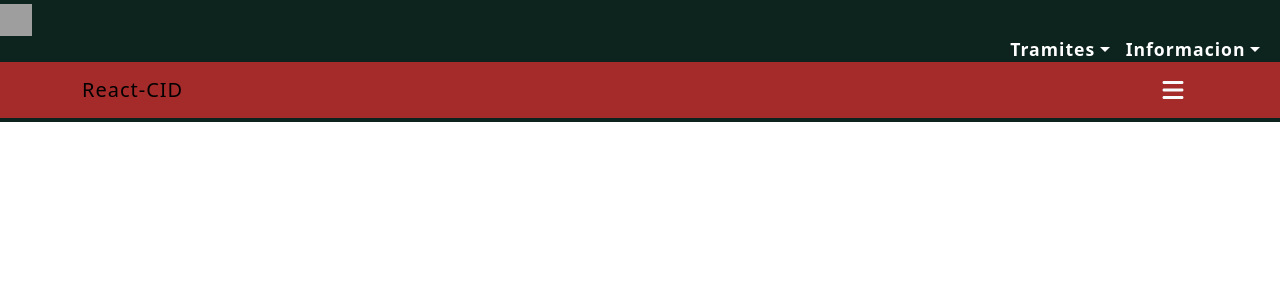
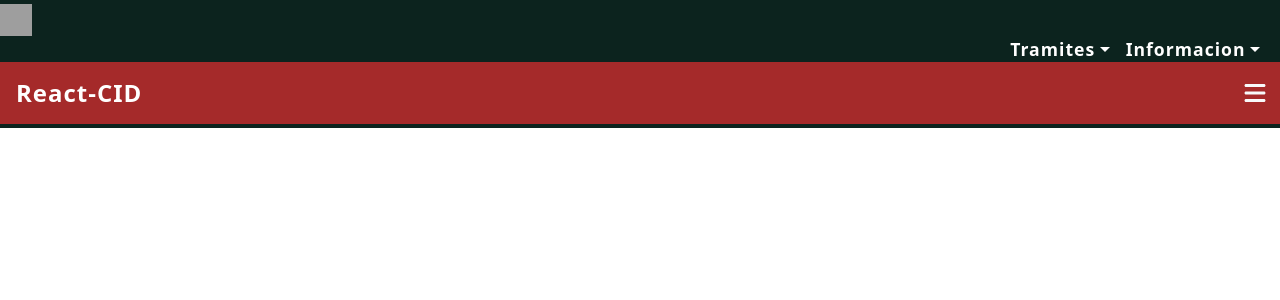
Before and after one commit to EduardoDamian9302/Pagina-Web-CID, a React (Vite) app: page / in a window 1280 px wide. Shown: the top 300 px of the page. Built offline with nearby package versions, Linux system fonts and the light colour scheme; grey boxes are pictures that could not be loaded.

Commit message:
Alineado de head inferior

```diff
--- a/src/Components/Head.module.css
+++ b/src/Components/Head.module.css
@@ -1,5 +1,6 @@
 .navbar {
   background-color: brown;
+  padding: 0px;
 }
 .navbar-brand {
   color: #ffffff;
--- a/src/Components/Head_inferior.tsx
+++ b/src/Components/Head_inferior.tsx
@@ -14,10 +14,21 @@ const HeadInferior: React.FC = () => {
   return (
     <div>
       <Navbar expand="lg" className={styles.navbar}>
-        <Container className={styles.navbarContainer}>
-          <Navbar.Brand href="#home" className={styles.navbarBrand}>
+        <Container fluid style={{ paddingLeft: 0, paddingRight: 0 }}>
+          <div style={{ width: "100%", display: "flex", alignItems: "center" }}>
+            <Navbar.Brand
+              href="#home"
+              style={{
+                marginLeft: 0,
+                paddingLeft: 16,
+                color: "#fff",
+                fontWeight: "bold",
+                fontSize: "1.5rem",
+              }}
+            >
               React-CID
             </Navbar.Brand>
+            <div style={{ marginLeft: "auto" }}>
               <Button
                 variant="outline-light"
                 onClick={handleOpen}
@@ -28,12 +39,12 @@ const HeadInferior: React.FC = () => {
                   padding: "6px 10px",
                   fontSize: "1.5rem",
                   display: "flex",
-              alignItems: "center",
-              justifyContent: "flex-end",
                 }}
               >
                 <FontAwesomeIcon icon={faBars} />
               </Button>
+            </div>
+          </div>
           <OffCanvas show={showOffCanvas} handleClose={handleClose} />
         </Container>
       </Navbar>
```
Lines whose indentation alone changed are shown as unchanged.
